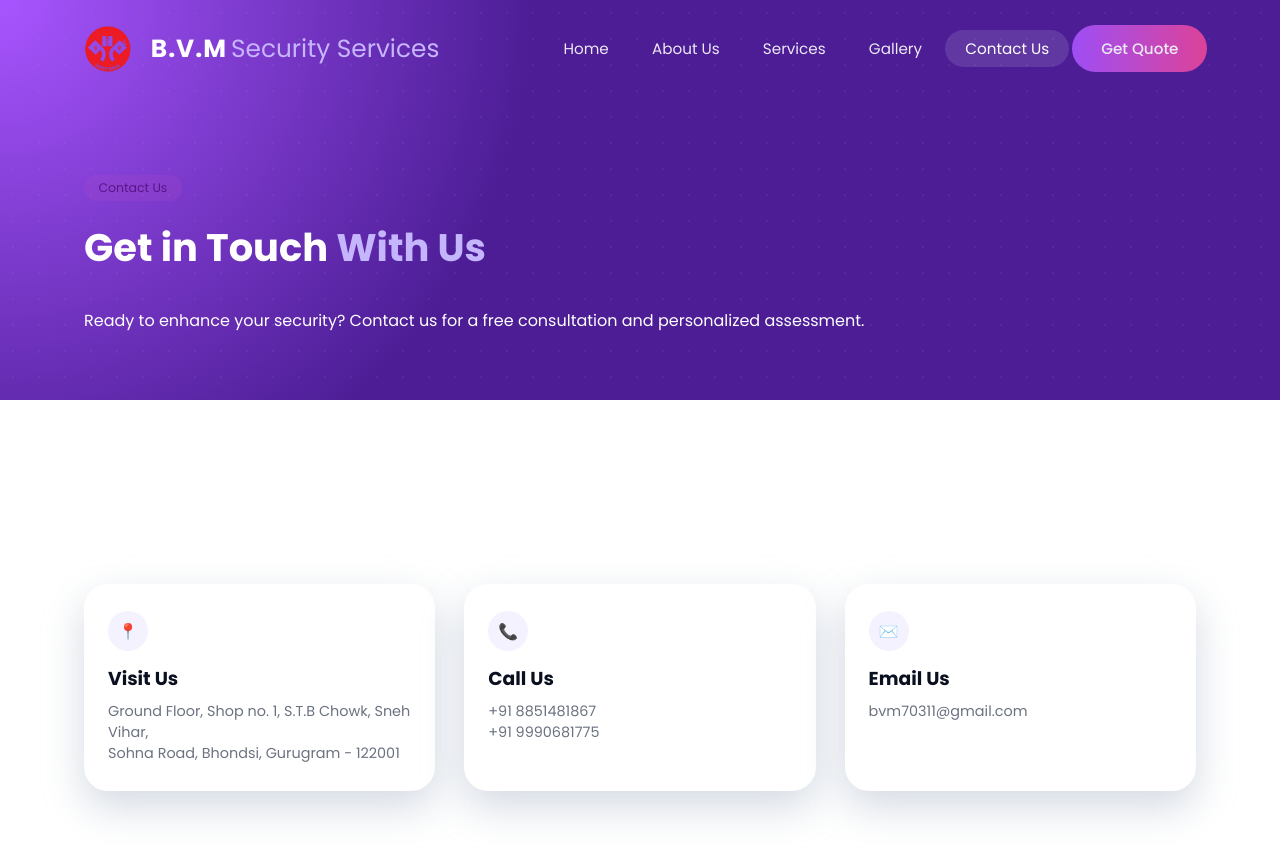
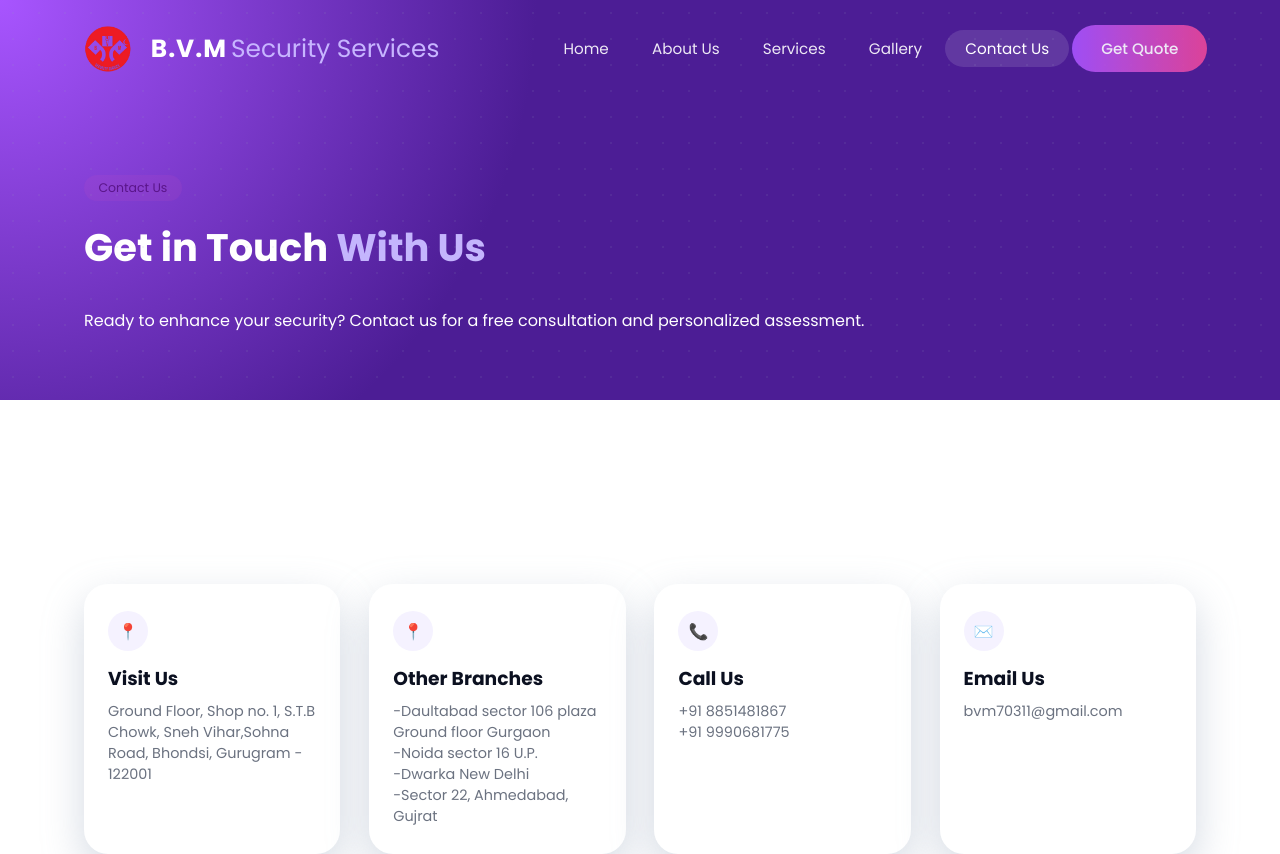
Before and after one commit to krishGupta-026/bvm-security-services, a React (Vite) app: page /contact in a window 1280 px wide. Shown: the top 854 px of the page. Built offline with nearby package versions, Linux system fonts and the light colour scheme.

Commit message:
Consolidate contact address into a single paragraph

```diff
--- a/src/pages/Contact.jsx
+++ b/src/pages/Contact.jsx
@@ -21,9 +21,17 @@ export default function Contact() {
           <div className="contact-card">
             <div className="contact-icon">📍</div>
             <h3>Visit Us</h3>
-            <p>Ground Floor, Shop no. 1, S.T.B Chowk, Sneh Vihar,</p>
-            <p>Sohna Road, Bhondsi, Gurugram - 122001</p>
+            <p>Ground Floor, Shop no. 1, S.T.B Chowk, Sneh Vihar,Sohna Road, Bhondsi, Gurugram - 122001</p>
+
           </div>
+          <div className="contact-card">
+            <div className="contact-icon">📍</div>
+            <h3>Other Branches</h3>
+            <p>-Daultabad sector 106 plaza Ground floor Gurgaon</p>
+            <p>-Noida sector 16 U.P.</p>
+            <p>-Dwarka New Delhi</p>
+            <p>-Sector 22, Ahmedabad, Gujrat</p>
+            </div>
 
           <div className="contact-card">
             <div className="contact-icon">📞</div>
```
